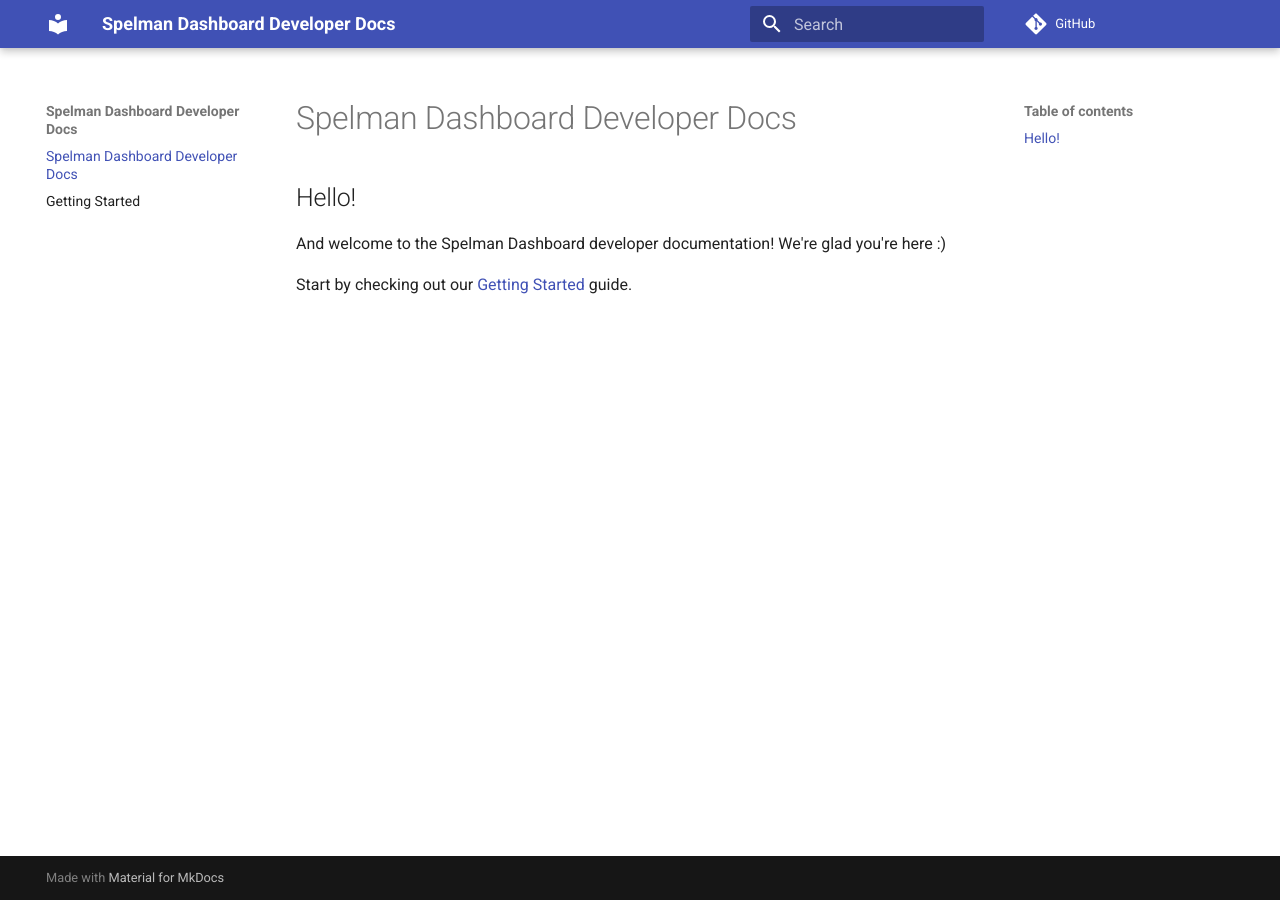
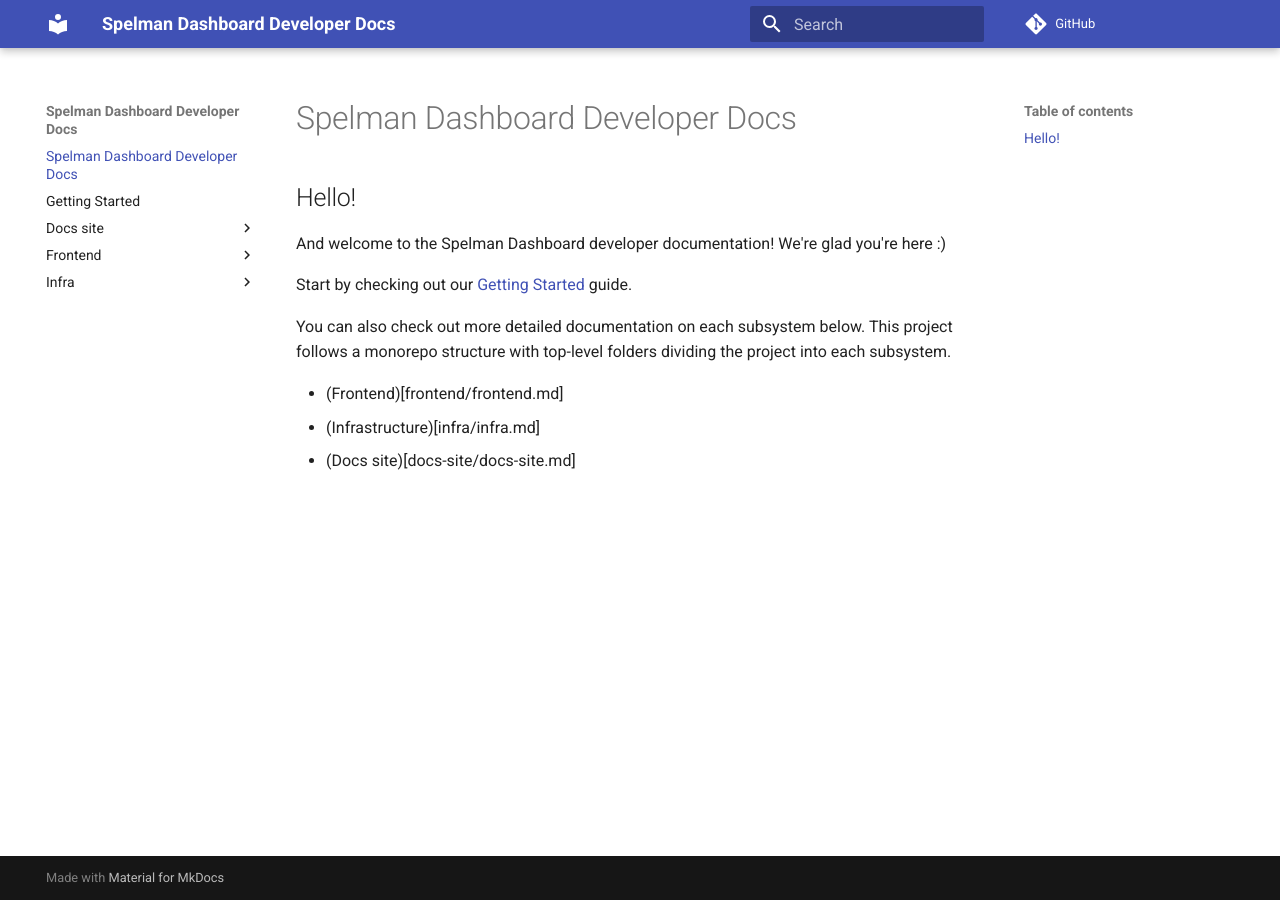
Before and after one commit to Spelman-College/spelman-dashboard, an MkDocs documentation site: the page built from docs/docs/index.md, in a window 1280 px wide. Built offline with MkDocs 1.6.1 and Material for MkDocs 9.7.7, drawn with Linux system fonts in a browser that asks for light colours; comment, search, counter and statistics services are not loaded.

Commit message:
Add structure for subsystems docs

```diff
--- /dev/null
+++ b/docs/docs/docs-site/docs-site.md
@@ -0,0 +1 @@
+# Docs Site Docs
--- /dev/null
+++ b/docs/docs/frontend/frontend.md
@@ -0,0 +1 @@
+# Frontend Docs
--- a/docs/docs/index.md
+++ b/docs/docs/index.md
@@ -5,3 +5,9 @@
 And welcome to the Spelman Dashboard developer documentation! We're glad you're here :)
 
 Start by checking out our [Getting Started](getting-started.md) guide.
+
+You can also check out more detailed documentation on each subsystem below. This project follows a monorepo structure with top-level folders dividing the project into each subsystem.
+
+* (Frontend)[frontend/frontend.md]
+* (Infrastructure)[infra/infra.md]
+* (Docs site)[docs-site/docs-site.md]
--- /dev/null
+++ b/docs/docs/infra/infra.md
@@ -0,0 +1 @@
+# Infrastructure Docs
```
